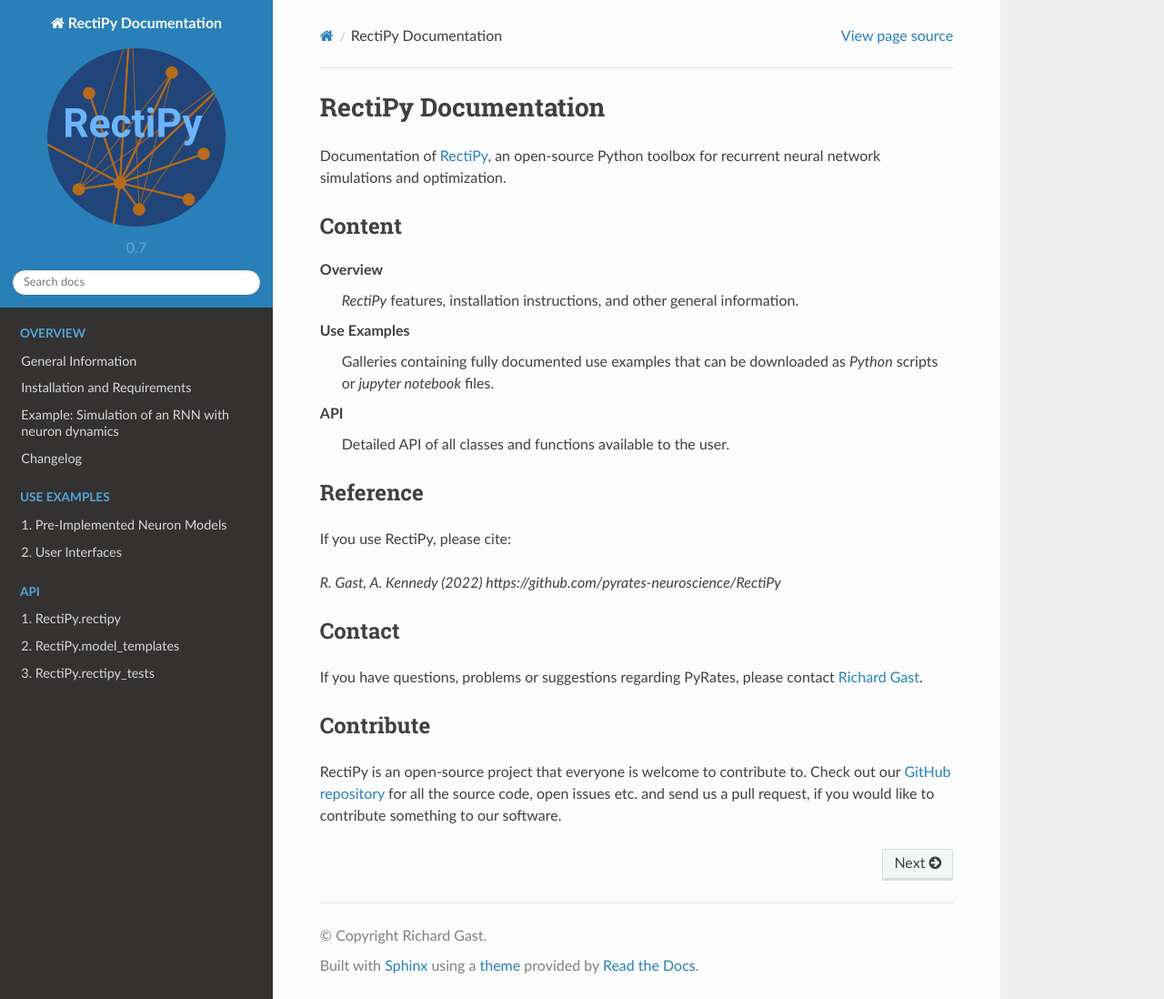
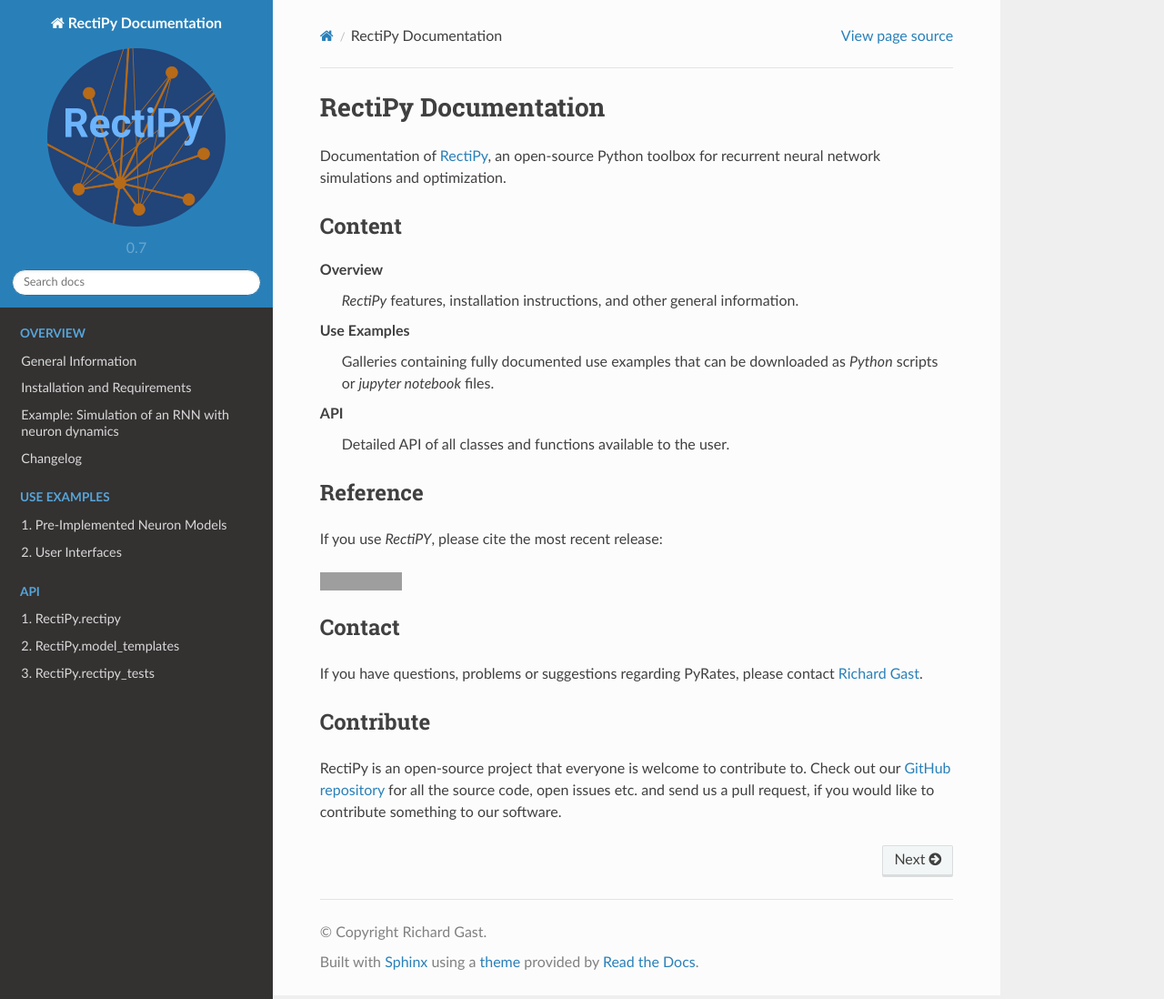
Before and after one commit to pyrates-neuroscience/RectiPy, a Sphinx documentation site: the page built from documentation/doc/source/index.rst, in a window 1280 px wide and 1098 px high. Shown: the whole window at 91% size. Built offline with Sphinx 7.4.7 and the Read the Docs theme 2.0.0, drawn with Linux system fonts in a browser that asks for light colours; formulas are drawn with MathJax 3; grey boxes are pictures that could not be loaded.

Commit message:
minor update to the main readthedocs page

```diff
--- a/documentation/doc/source/index.rst
+++ b/documentation/doc/source/index.rst
@@ -54,9 +54,10 @@
 Reference
 ---------
 
-If you use RectiPy, please cite:
+If you use `RectiPY`, please cite the most recent release:
 
-`R. Gast, A. Kennedy (2022) https://github.com/pyrates-neuroscience/RectiPy`
+.. image:: https://zenodo.org/badge/523464500.svg
+   :target: https://zenodo.org/badge/latestdoi/523464500
 
 Contact
 -------
```
